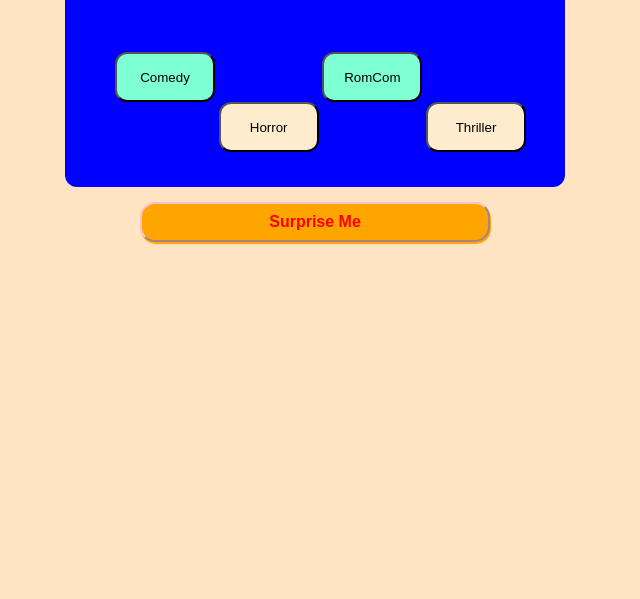
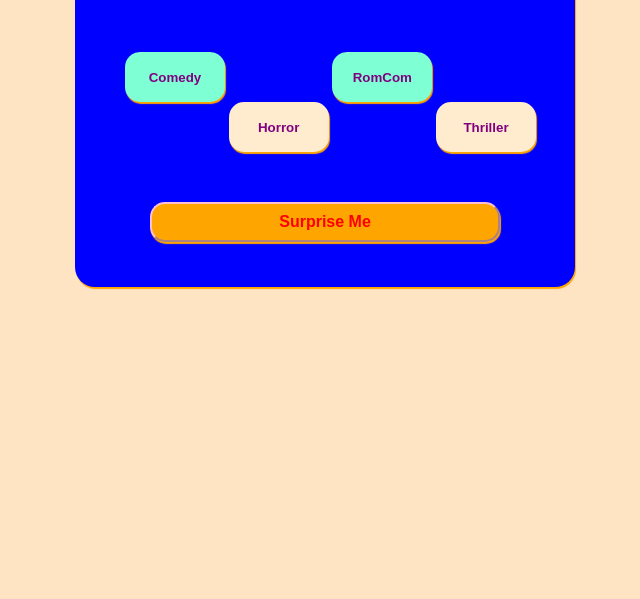
Before and after one commit to ReWats/Movie-Picker, a plain HTML site: page index.html in a window 1280 px wide. Shown: the part 201-800 px from the top of the page, without its empty margins (393-1033 px from the left). Drawn offline with nearby package versions, Linux system fonts and the light colour scheme.

Commit message:
Update style.css

```diff
--- a/style.css
+++ b/style.css
@@ -13,57 +13,74 @@ html {
 
 .container {
     background-color: blue;
-    height: 300px;
+    height: 400px;
     width: 500px;
     position: relative;
     top: 80px;
-    left: 450px;
-    border-radius: 12px;
+    left: 460px;
+    border-radius: 20px;
+    box-shadow: 1px 2px 1px orange;
 
 }
 
 .container > #btnA {
     position: relative;
     background-color: aquamarine;
-    border-radius: 12px;
+    border-radius: 15px;
     left: 50px;
     top: 100px;
     height: 50px;
     width: 100px;
     cursor: pointer;
+    box-shadow: 1px 2px 1px orange;
+    border: red;
+    color: purple;
+    font-weight: bold;
 }
 
 .container > #btnB {
     position: relative;
     background-color: blanchedalmond;
-    border-radius: 12px;
+    border-radius: 15px;
     left: 50px;
     top: 150px;
     height: 50px;
     width: 100px;
     cursor: pointer;
+    box-shadow: 1px 2px 1px orange;
+    border: red;
+    color: purple;
+    font-weight: bold;
 }
 
 .container > #btnC {
     position: relative;
     background-color: aquamarine;
-    border-radius: 12px;
+    border-radius: 15px;
     left: 50px;
     top: 100px;
     height: 50px;
     width: 100px;
     cursor: pointer;
+    box-shadow: 1px 2px 1px orange;
+    border: red;
+    color: purple;
+    font-weight: bold;
 }
 
 .container > #btnD {
     position: relative;
     background-color: blanchedalmond;
-    border-radius: 12px;
+    border-radius: 15px;
     left: 50px;
     top: 150px;
     height: 50px;
     width: 100px;
     cursor: pointer;
+    box-shadow: 1px 2px 1px orange;
+    border: red;
+    color: purple;
+    font-weight: bold;
 }
 
 #surpriseMe {
@@ -87,11 +104,12 @@ html {
     height: 60px;
     width: 350px;
     background-color:white;
-    border-radius: 12px;
+    border-radius: 15px;
     top: 45px;
     left: 75px;
     text-align: center;
     padding-top: 5px;
     font-size: 2rem;;
     color: orangered;
+    box-shadow: 1px 2px 1px orange;
 }
```
